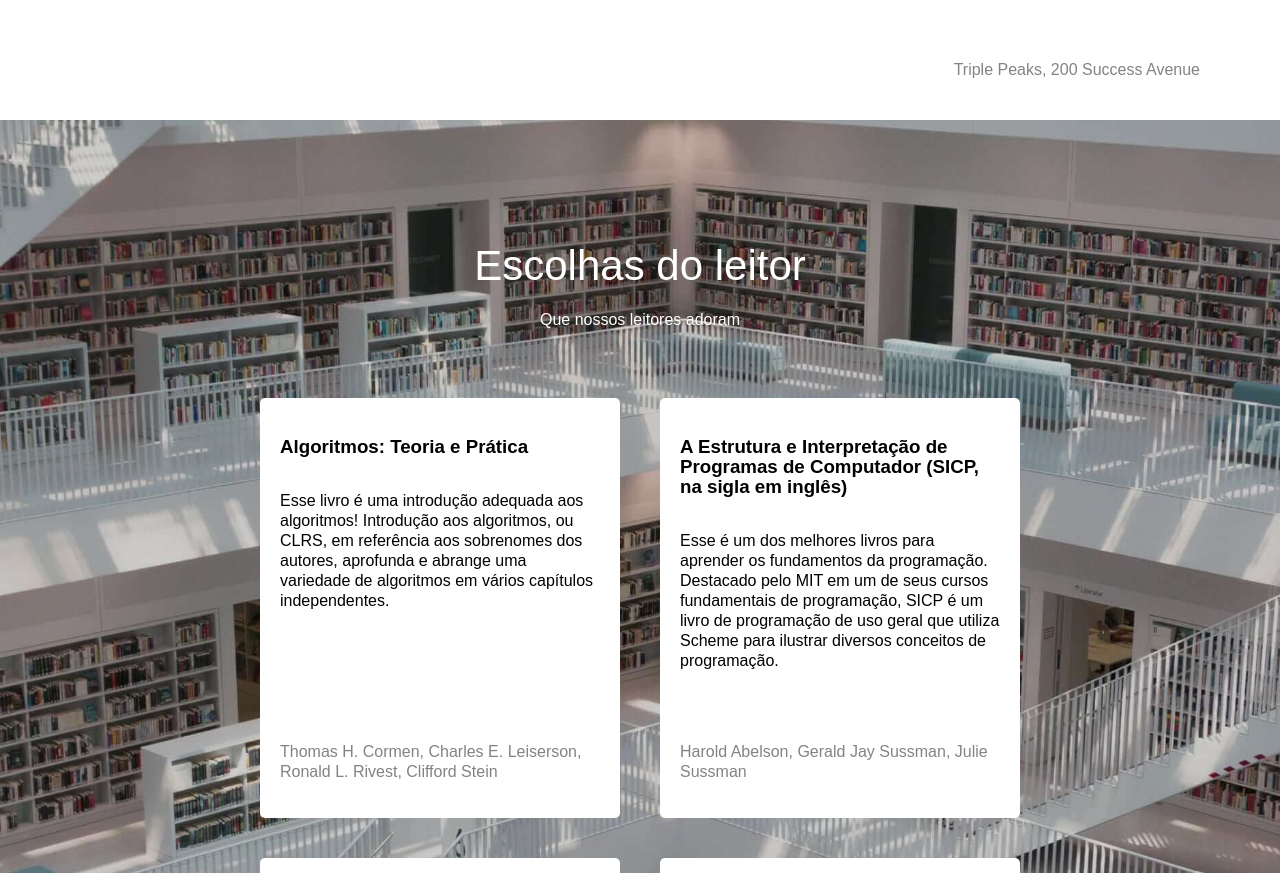
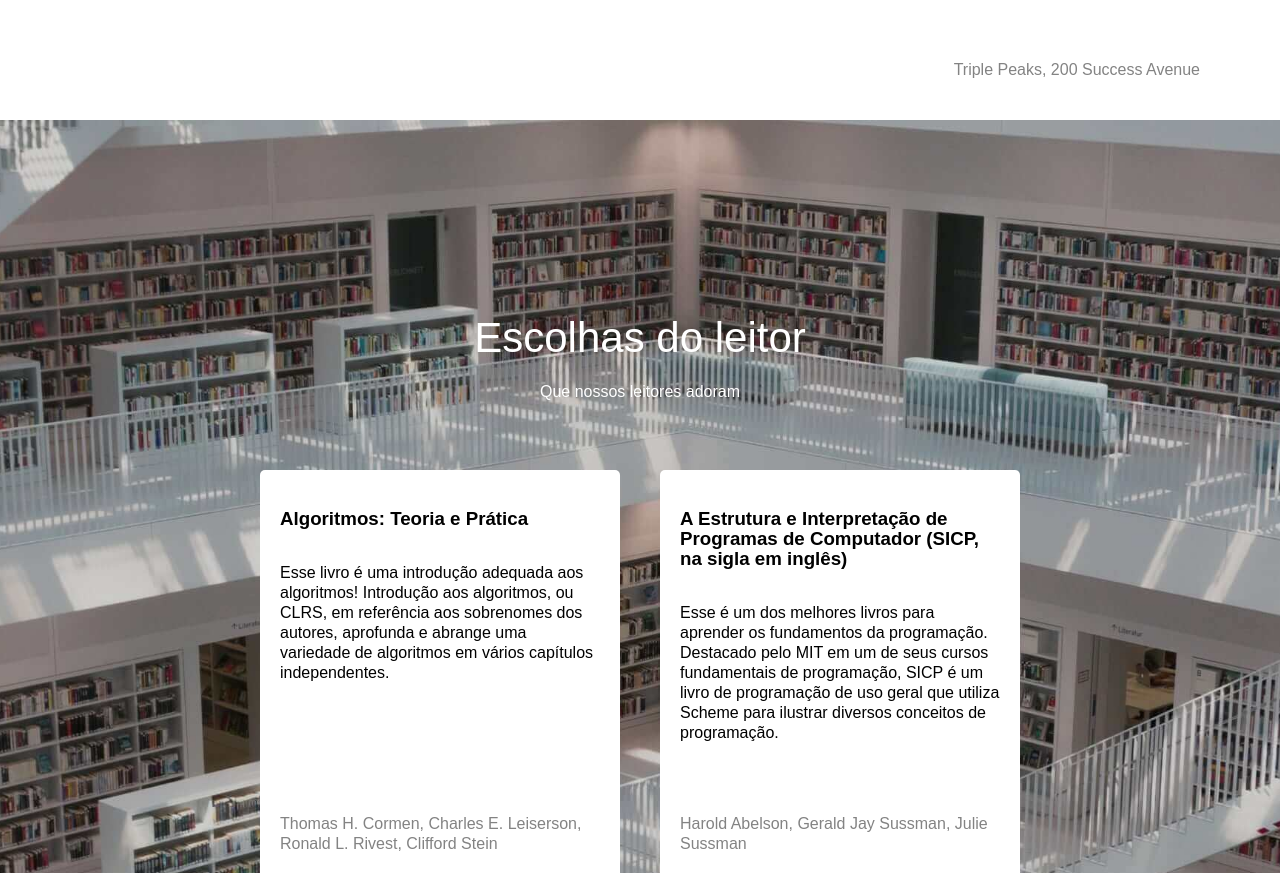
Before and after one commit to estefpimenta/web_project_library_pt, a plain HTML site: page index.html in a window 1280 px wide. Shown: the part 680-1553 px from the top of the page. Drawn offline with Linux system fonts and the light colour scheme.

Commit message:
update size

```diff
--- a/styles/style.css
+++ b/styles/style.css
@@ -94,8 +94,8 @@
   background-size: cover;
   background-position: center;
   box-sizing: border-box;
-  padding-bottom: 68px;
-  padding-top: 68px ;
+  padding-bottom: 100px;
+  padding-top: 140px ;
   display: flex;
   flex-direction: column;
   align-items: center;
```
